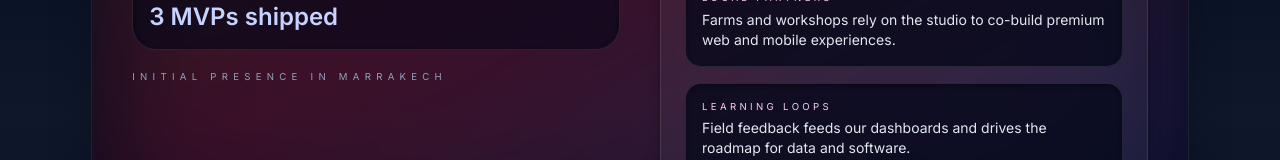
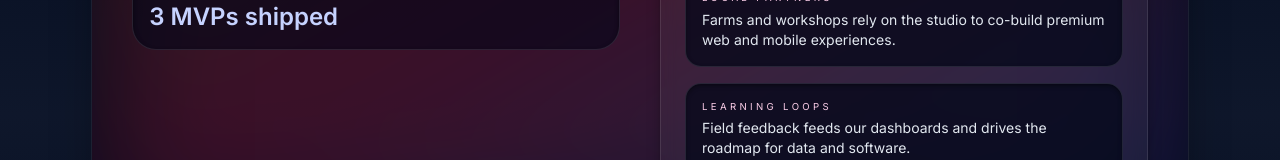
Before and after one commit to fahol45/enov-corp, a Next.js app: page /chronologie in a window 1280 px wide. Shown: the part 529-689 px from the top of the page. Built offline with nearby package versions, Linux system fonts and the light colour scheme.

Commit message:
Page contac

```diff
--- a/src/app/chronologie/page.tsx
+++ b/src/app/chronologie/page.tsx
@@ -11,7 +11,6 @@ type ChronologieCopy = {
     label: string;
     span: string;
     details: Detail[];
-    footer: string;
   };
   mission: {
     kicker: string;
@@ -37,7 +36,6 @@ const chronologieCopy: Record<SupportedLanguage, ChronologieCopy> = {
         { title: "\u00c9quipe", value: "5 experts noyau", accent: "text-rose-200" },
         { title: "Programmes", value: "3 MVP livr\u00e9s", accent: "text-indigo-200" },
       ],
-      footer: "Pr\u00e9sence initiale Marrakech",
     },
     mission: {
       kicker: "Studio pilote",
@@ -83,7 +81,6 @@ const chronologieCopy: Record<SupportedLanguage, ChronologieCopy> = {
         { title: "Core team", value: "5 experts", accent: "text-rose-200" },
         { title: "Programs", value: "3 MVPs shipped", accent: "text-indigo-200" },
       ],
-      footer: "Initial presence in Marrakech",
     },
     mission: {
       kicker: "Pilot studio",
@@ -157,9 +154,6 @@ export default function ChronologiePage() {
                   </div>
                 ))}
               </div>
-              <p className="text-[0.6rem] uppercase tracking-[0.55em] text-slate-400">
-                {t.hero.footer}
-              </p>
             </div>
             <div className="rounded-[2.5rem] border border-white/10 bg-white/5 p-5 shadow-lg shadow-black/40 backdrop-blur sm:p-6">
               <div className="space-y-3">
```
